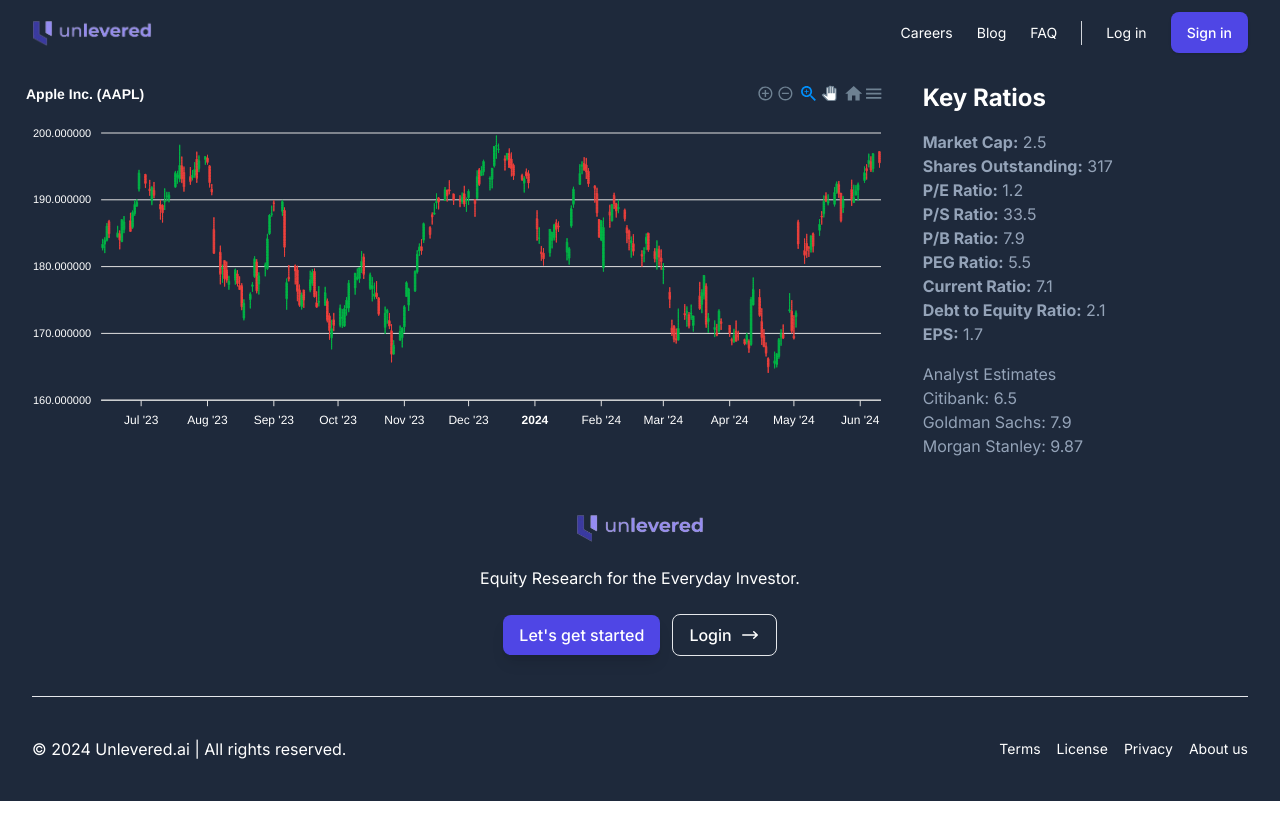
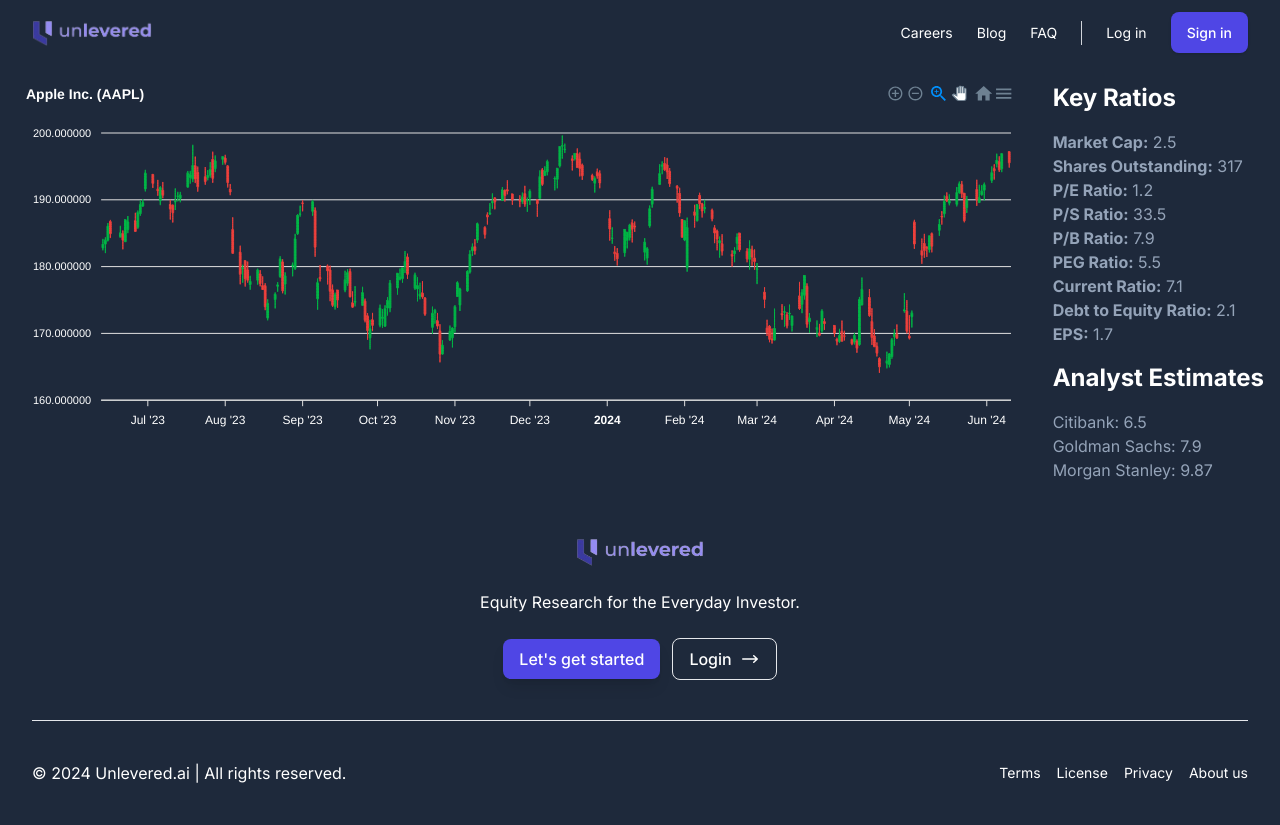
Before and after one commit to Hyobewan-Kenobi/unlevered-frontend, a Next.js app: page / in a window 1280 px wide. Before the commit the page ends 801 px from the top, so only its background shows below. Built offline with nearby package versions, Linux system fonts and the light colour scheme.

Commit message:
chart fixes and header adjustments

```diff
--- a/src/app/page.tsx
+++ b/src/app/page.tsx
@@ -86,7 +86,7 @@
           <CandlestickChart data={stockData} />
           {/* <CandleChartTwo /> */}
         </div>
-        <div className='flex-auto w-1/4 p-4'>
+        <div className=' p-4'>
           {data ? (
             <>
               <div className='pb-4'>
--- a/src/components/AnalystEstimates.tsx
+++ b/src/components/AnalystEstimates.tsx
@@ -7,7 +7,7 @@
 const AnalystEstimates: React.FC<AnalystEstimatesProps> = ({ estimates }) => {
   return (
     <div>
-      <h2>Analyst Estimates</h2>
+      <h2 className="text-2xl font-bold mb-4 text-white">Analyst Estimates</h2>
       <ul>
         {Object.entries(estimates).map(([bank, estimate]) => (
           <li key={bank}>
```
